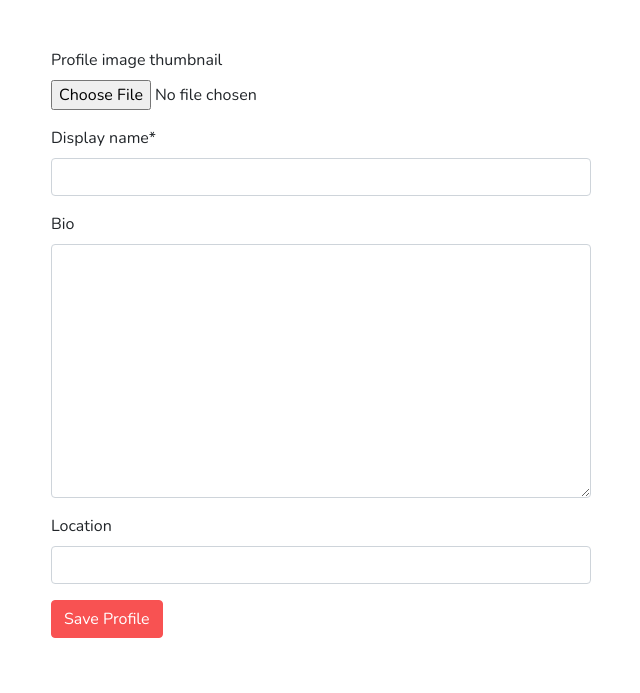
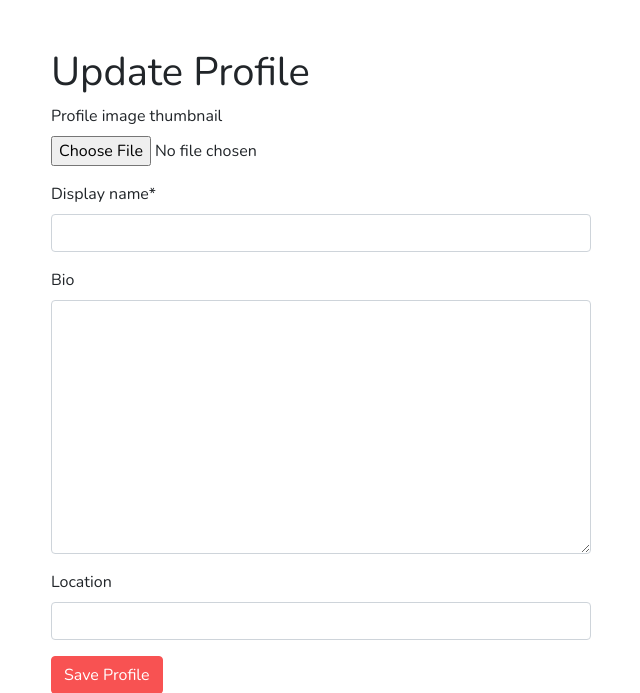
Before and after one commit to brian101co/personal-portfolio, a Django app: page /dashboard/profile/update/1/ in a window 1280 px wide. Shown: the part 82-775 px from the top of the page, without its empty margins (319-959 px from the left). Run offline with Django 3.2, Linux system fonts and the light colour scheme; the visitor is signed in with stand-in values (Sample User, id 1); data comes from the database, SQL or seed files in the repository; some libraries are stand-ins or nearby versions.

Commit message:
added page title for user profile update

```diff
--- a/templates/dashboard/update_profile.html
+++ b/templates/dashboard/update_profile.html
@@ -13,6 +13,7 @@
     <div class="container">
         <div class="row">
             <div class="col-sm-12 col-md-8 col-lg-6 offset-md-2 offset-lg-3">
+                <h1>Update Profile</h1>
                 <form action="." method="POST" enctype="multipart/form-data">
                     {% csrf_token %}
                     {{ form|crispy }}
```
